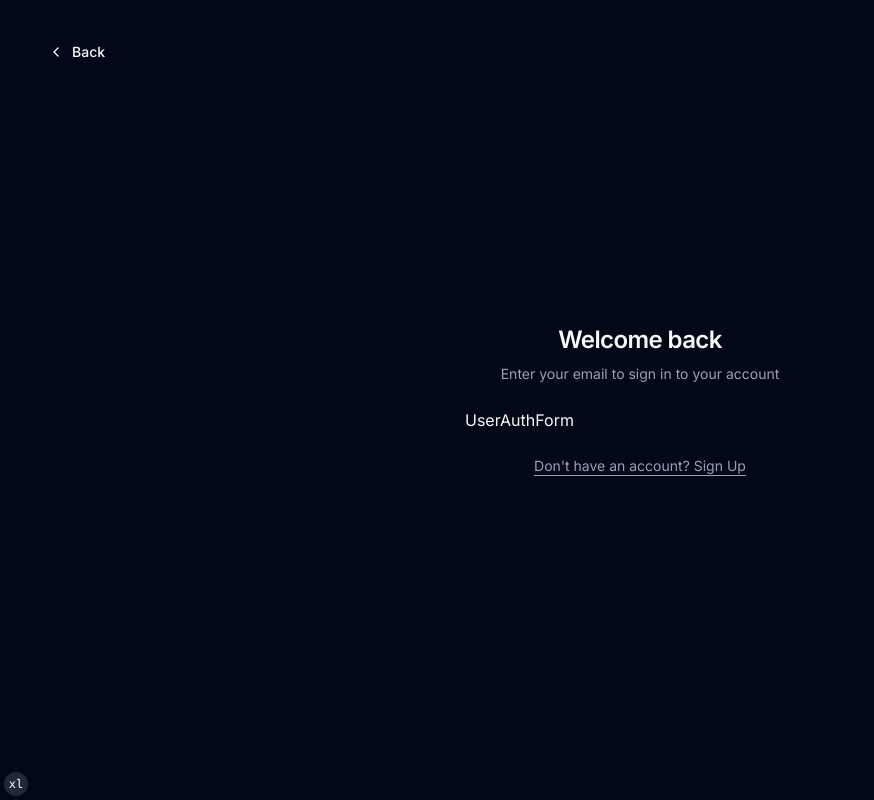
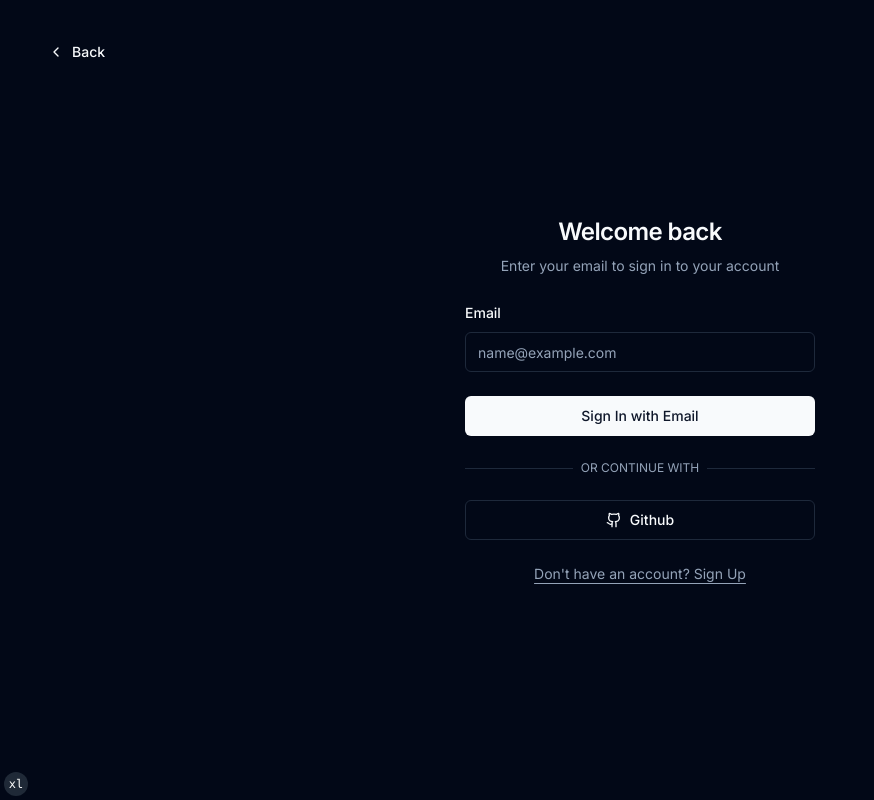
Before and after one commit to trinhdinhtai/next-env-share, a Next.js app: page /login in a window 1280 px wide. Shown: the whole page, without its empty margins (0-874 px from the left). Built offline with nearby package versions, Linux system fonts and the light colour scheme.

Commit message:
feat: change input variants

```diff
--- a/components/decrypt-from.tsx
+++ b/components/decrypt-from.tsx
@@ -1,7 +1,6 @@
 "use client"
 
 import { useEffect } from "react"
-import { decryptSchema } from "@/validators"
 import { zodResolver } from "@hookform/resolvers/zod"
 import axios from "axios"
 import { useForm } from "react-hook-form"
@@ -9,6 +8,7 @@ import * as z from "zod"
 
 import { decodeCompositeKey } from "@/lib/encoding"
 import { decrypt } from "@/lib/encryption"
+import { decryptSchema } from "@/lib/validations"
 import { Button } from "@/components/ui/button"
 import {
   Form,
@@ -79,7 +79,11 @@ const DecryptForm = ({ setText, setRemainingReads }: DecryptFormProps) => {
                 <FormItem>
                   <FormLabel className="uppercase">id</FormLabel>
                   <FormControl>
-                    <Input {...field} placeholder="URL" />
+                    <Input
+                      variant="ghost"
+                      {...field}
+                      placeholder="Paste your ID..."
+                    />
                   </FormControl>
                   <FormMessage />
                 </FormItem>
--- a/components/share-form.tsx
+++ b/components/share-form.tsx
@@ -2,7 +2,6 @@
 
 import { Fragment, useState } from "react"
 import { LATEST_KEY_VERSION } from "@/constants"
-import { shareSchema } from "@/validators"
 import { zodResolver } from "@hookform/resolvers/zod"
 import axios from "axios"
 import { useForm } from "react-hook-form"
@@ -11,6 +10,7 @@ import * as z from "zod"
 import { toBase58 } from "@/lib/base58"
 import { encodeCompositeKey } from "@/lib/encoding"
 import { encrypt } from "@/lib/encryption"
+import { shareSchema } from "@/lib/validations"
 import { Button } from "@/components/ui/button"
 import {
   Form,
@@ -38,8 +38,10 @@ interface ShareFormProps {
   setCopied: (copied: boolean) => void
 }
 
+type FormData = z.infer<typeof shareSchema>
+
 const ShareForm = ({ setLink, setCopied }: ShareFormProps) => {
-  const form = useForm<z.infer<typeof shareSchema>>({
+  const form = useForm<FormData>({
     resolver: zodResolver(shareSchema),
     defaultValues: {
       text: "",
@@ -54,7 +56,7 @@ const ShareForm = ({ setLink, setCopied }: ShareFormProps) => {
     remainingReads,
     timeToLive,
     multiple,
-  }: z.infer<typeof shareSchema>) => {
+  }: FormData) => {
     const { encrypted, iv, key } = await encrypt(text)
 
     const response = await axios.post("/api/v1/store", {
@@ -133,7 +135,7 @@ const ShareForm = ({ setLink, setCopied }: ShareFormProps) => {
                   <FormItem>
                     <FormLabel className="uppercase">reads</FormLabel>
                     <FormControl>
-                      <Input type="number" {...field} />
+                      <Input variant="ghost" type="number" {...field} />
                     </FormControl>
                     <FormMessage />
                   </FormItem>
@@ -150,7 +152,7 @@ const ShareForm = ({ setLink, setCopied }: ShareFormProps) => {
                     <FormItem>
                       <FormLabel className="uppercase">ttl</FormLabel>
                       <FormControl>
-                        <Input type="number" {...field} />
+                        <Input variant="ghost" type="number" {...field} />
                       </FormControl>
                       <FormMessage />
                     </FormItem>
--- a/components/ui/input.tsx
+++ b/components/ui/input.tsx
@@ -1,19 +1,34 @@
 import * as React from "react"
+import { cva, type VariantProps } from "class-variance-authority"
 
 import { cn } from "@/lib/utils"
 
+const inputVariants = cva(
+  "flex w-full text-sm ring-offset-background file:border-0 file:bg-transparent file:text-sm file:font-medium placeholder:text-muted-foreground disabled:cursor-not-allowed disabled:opacity-50",
+  {
+    variants: {
+      variant: {
+        default:
+          "h-10 rounded-md border border-input bg-transparent px-3 py-2 focus-visible:outline-none focus-visible:ring-2 focus-visible:ring-ring focus-visible:ring-offset-2",
+        ghost: "bg-background outline-none",
+      },
+    },
+    defaultVariants: {
+      variant: "default",
+    },
+  }
+)
+
 export interface InputProps
-  extends React.InputHTMLAttributes<HTMLInputElement> {}
+  extends React.InputHTMLAttributes<HTMLInputElement>,
+    VariantProps<typeof inputVariants> {}
 
 const Input = React.forwardRef<HTMLInputElement, InputProps>(
-  ({ className, type, ...props }, ref) => {
+  ({ className, type, variant, ...props }, ref) => {
     return (
       <input
         type={type}
-        className={cn(
-          "flex w-full bg-background text-sm outline-none ring-offset-background file:border-0 file:bg-transparent file:text-sm file:font-medium placeholder:text-muted-foreground disabled:cursor-not-allowed disabled:opacity-50",
-          className
-        )}
+        className={cn(inputVariants({ variant, className }))}
         ref={ref}
         {...props}
       />
@@ -22,4 +37,4 @@ const Input = React.forwardRef<HTMLInputElement, InputProps>(
 )
 Input.displayName = "Input"
 
-export { Input }
+export { Input, inputVariants }
--- a/components/user-auth-form.tsx
+++ b/components/user-auth-form.tsx
@@ -1,5 +1,99 @@
-const UserAuthForm = () => {
-  return <div>UserAuthForm</div>
+"use client"
+
+import { useState } from "react"
+import { zodResolver } from "@hookform/resolvers/zod"
+import { Github } from "lucide-react"
+import { signIn } from "next-auth/react"
+import { useForm } from "react-hook-form"
+import * as z from "zod"
+
+import { cn } from "@/lib/utils"
+import { userAuthSchema } from "@/lib/validations"
+import { Button } from "@/components/ui/button"
+import {
+  Form,
+  FormControl,
+  FormField,
+  FormItem,
+  FormLabel,
+  FormMessage,
+} from "@/components/ui/form"
+import { Input } from "@/components/ui/input"
+
+interface UserAuthFormProps extends React.HTMLAttributes<HTMLDivElement> {}
+
+type FormData = z.infer<typeof userAuthSchema>
+
+const UserAuthForm = ({ className, ...props }: UserAuthFormProps) => {
+  const [isGitHubLoading, setIsGitHubLoading] = useState<boolean>(false)
+
+  const form = useForm<FormData>({
+    resolver: zodResolver(userAuthSchema),
+  })
+
+  const {
+    control,
+    handleSubmit,
+    formState: { isSubmitting },
+  } = form
+
+  const onSubmit = async (data: FormData) => {
+    console.log("file: user-auth-form.tsx:24 ~ onSubmit ~ data:", data)
+  }
+
+  return (
+    <div className={cn("grid gap-6", className)} {...props}>
+      <Form {...form}>
+        <form onSubmit={handleSubmit(onSubmit)} className="space-y-6">
+          <FormField
+            control={control}
+            name="email"
+            render={({ field }) => (
+              <FormItem>
+                <FormLabel>Email</FormLabel>
+                <FormControl>
+                  <Input
+                    {...field}
+                    type="email"
+                    placeholder="name@example.com"
+                  />
+                </FormControl>
+                <FormMessage />
+              </FormItem>
+            )}
+          />
+
+          <Button type="submit" className="w-full">
+            Sign In with Email
+          </Button>
+        </form>
+      </Form>
+
+      <div className="relative">
+        <div className="absolute inset-0 flex items-center">
+          <span className="w-full border-t" />
+        </div>
+        <div className="relative flex justify-center text-xs uppercase">
+          <span className="bg-background px-2 text-muted-foreground">
+            Or continue with
+          </span>
+        </div>
+      </div>
+
+      <Button
+        variant="outline"
+        className="w-full"
+        onClick={() => {
+          setIsGitHubLoading(true)
+          signIn("github")
+        }}
+        disabled={isSubmitting || isGitHubLoading}
+      >
+        <Github className="mr-2 h-4 w-4" />
+        Github
+      </Button>
+    </div>
+  )
 }
 
 export default UserAuthForm
--- a/validators/index.ts
+++ b/lib/validations/index.ts
@@ -1,4 +1,8 @@
 import * as z from "zod"
+
+export const userAuthSchema = z.object({
+  email: z.string().email(),
+})
 
 export const shareSchema = z.object({
   text: z.string().min(2, "Min 2 characters").max(1000, "Max 1000 characters"),
```
